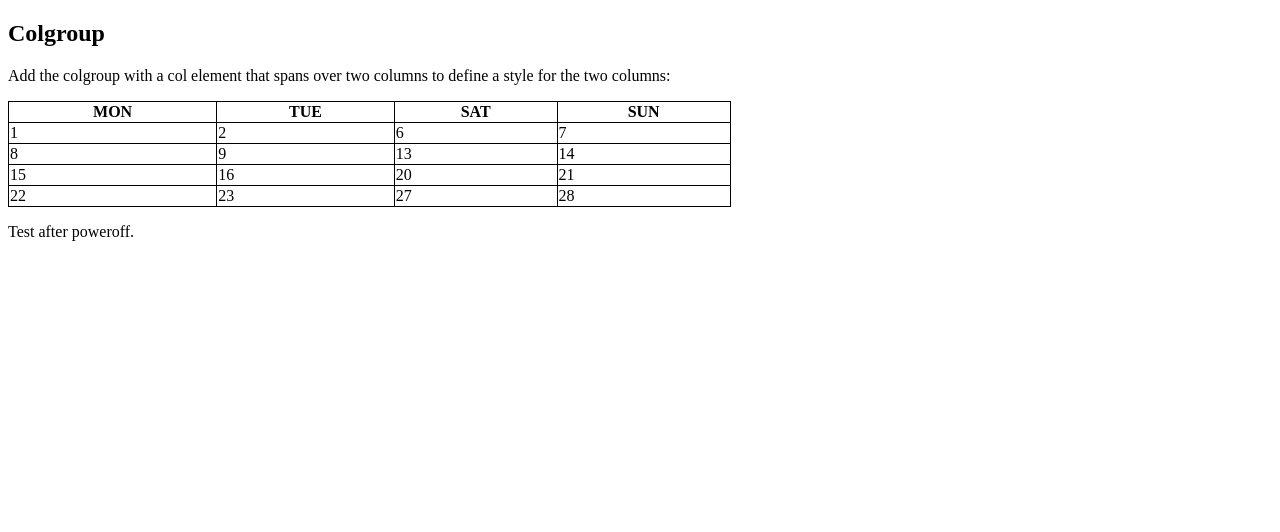
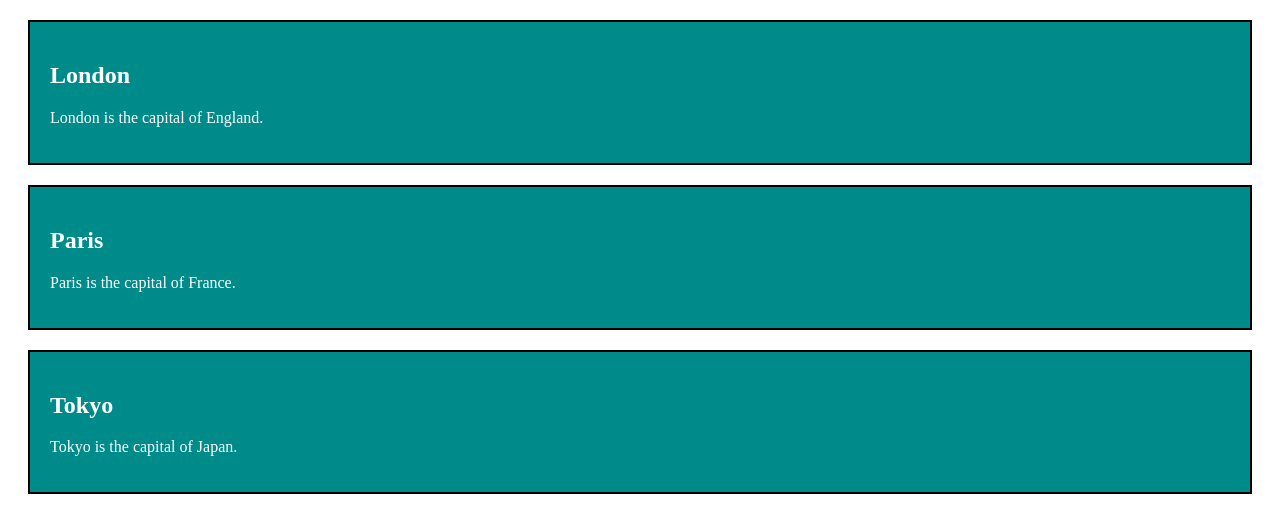
Before and after one commit to tuhovsky/learning_HTML, a plain HTML site: page index.html in a window 1280 px wide. Drawn offline with Linux system fonts and the light colour scheme.

Commit message:
Learning div and span

```diff
--- a/index.html
+++ b/index.html
@@ -1,70 +1,25 @@
 <!DOCTYPE html>
 <html>
 <head>
-    <title>My Page</title>
-    <link href="styles.css" rel="stylesheet">
-    <link rel="icon" type="image/x-icon" href="images/favicon.ico">
+  <link href="styles.css" rel="stylesheet">
+  <link rel="icon" type="image/x-icon" href="images/favicon.ico">
 </head>
 <body>
 
-    <h2>Colgroup</h2>
-    <p>Add the colgroup with a col element that spans over two columns to
-      define a style for the two columns:
-    </p>
+  <div class="city">
+    <h2>London</h2>
+    <p>London is the capital of England.</p>
+  </div>
 
-    <table style="width: 100%;">
-      <colgroup>
-        <col span="2">
-        <col span="3" style="visibility: collapse;">
-      </colgroup>
-        <tr>
-          <th>MON</th>
-          <th>TUE</th>
-          <th>WED</th>
-          <th>THU</th>
-          <th>FRI</th>
-          <th>SAT</th>
-          <th>SUN</th>
-        </tr>
-        <tr>
-          <td>1</td>
-          <td>2</td>
-          <td>3</td>
-          <td>4</td>
-          <td>5</td>
-          <td>6</td>
-          <td>7</td>
-        </tr>
-        <tr>
-          <td>8</td>
-          <td>9</td>
-          <td>10</td>
-          <td>11</td>
-          <td>12</td>
-          <td>13</td>
-          <td>14</td>
-        </tr>
-        <tr>
-          <td>15</td>
-          <td>16</td>
-          <td>17</td>
-          <td>18</td>
-          <td>19</td>
-          <td>20</td>
-          <td>21</td>
-        </tr>
-        <tr>
-          <td>22</td>
-          <td>23</td>
-          <td>24</td>
-          <td>25</td>
-          <td>26</td>
-          <td>27</td>
-          <td>28</td>
-        </tr>
-      </table>
+  <div class="city">
+    <h2>Paris</h2>
+    <p>Paris is the capital of France.</p>
+  </div>
 
-      <p>Test after poweroff.</p>
+  <div class="city">
+    <h2>Tokyo</h2>
+    <p>Tokyo is the capital of Japan.</p>
+  </div>
 
 </body>
 </html>
--- a/styles.css
+++ b/styles.css
@@ -1,4 +1,7 @@
-table, th, td {
-    border: 1px solid black;
-    border-collapse: collapse;
+.city {
+    background-color: darkcyan;
+    color: white;
+    border: 2px solid black;
+    margin: 20px;
+    padding: 20px;
 }
```
